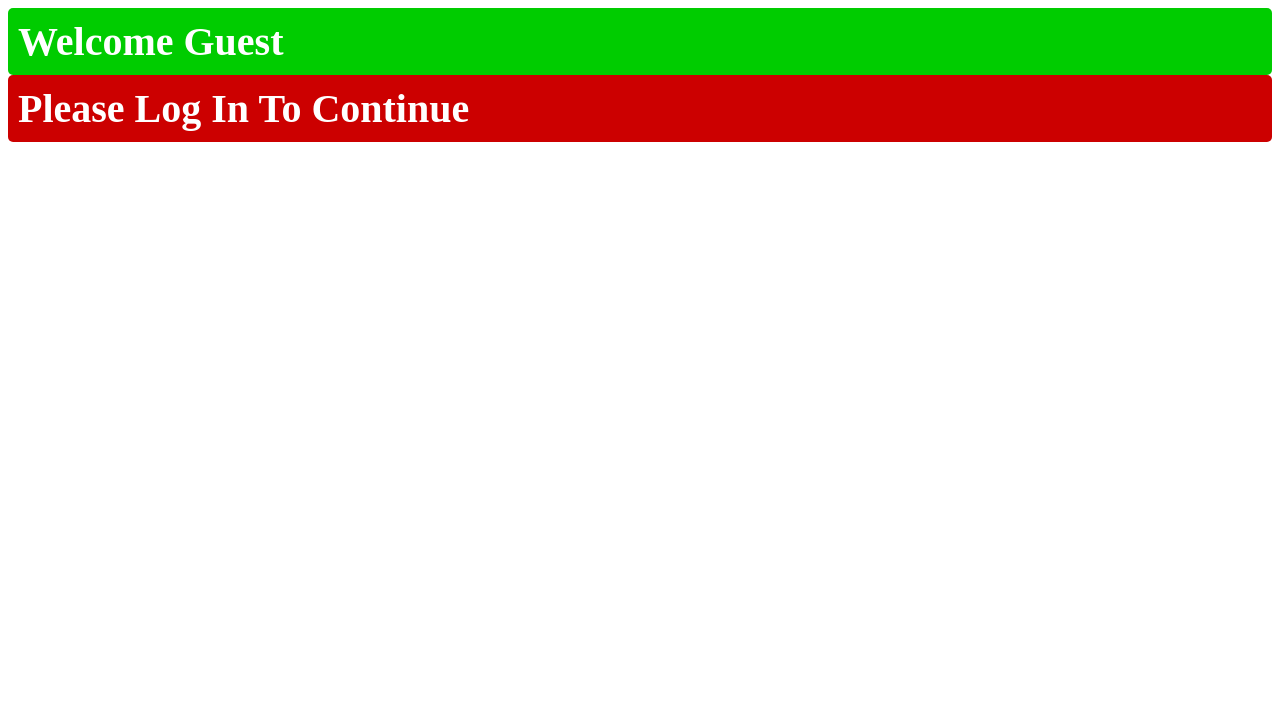
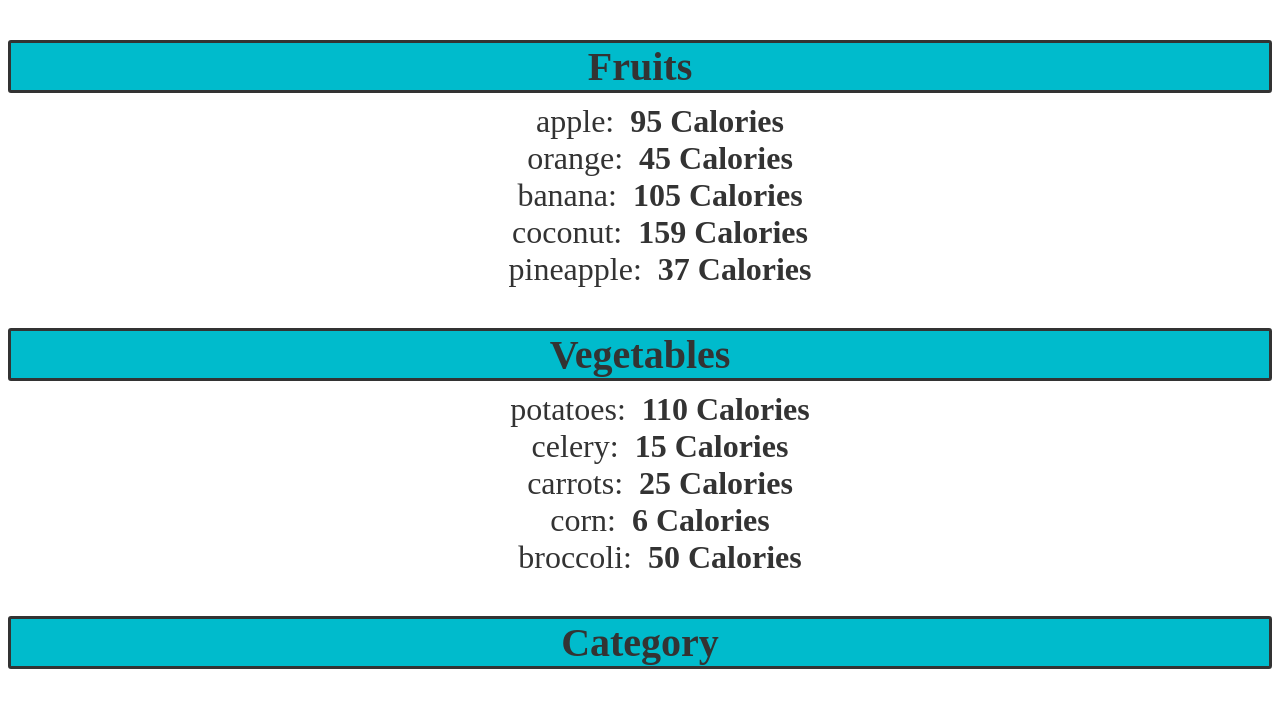
Before and after one commit to Domtracz/ReactJS, a React (Vite) app in the folder website/my-react-web/: page / in a window 1280 px wide. Shown: the top 708 px of the page. Built offline with nearby package versions, Linux system fonts and the light colour scheme.

Commit message:
list  rendering  commit

```diff
--- a/website/my-react-web/src/App.jsx
+++ b/website/my-react-web/src/App.jsx
@@ -7,13 +7,28 @@
 //import Button from "./Button";
 
 //import Student from "./Student";
-import UserGreeting from "./UserGreeting";
+
+//import UserGreeting from "./UserGreeting";
+
+import List from "./List";
 
 function App() {
+  const fruits =[{id: 1, name:"apple", calories: 95},
+              {id: 2, name:"orange", calories: 45},
+              {id: 3, name:"banana", calories: 105},
+              {id: 4, name:"coconut", calories: 159},
+              {id: 5, name:"pineapple", calories: 37}];
+
+  const vegetables =[{id: 1, name:"potatoes", calories: 110},
+              {id: 2, name:"celery", calories: 15},
+              {id: 3, name:"carrots", calories: 25},
+              {id: 4, name:"corn", calories: 6},
+              {id: 5, name:"broccoli", calories: 50}];
   return(
     <>
-  <UserGreeting isLoggedIn ={true} />
-  <UserGreeting/>
+      {fruits.length>0 && <List items={fruits} category = "Fruits"/> }
+      {vegetables.length > 0 && <List items={vegetables} category = "Vegetables"/> }
+      <List/>
     </>
   );
 }
--- /dev/null
+++ b/website/my-react-web/src/List.jsx
@@ -0,0 +1,44 @@
+import PropTypes from 'prop-types';
+
+function List(props){
+
+//const fruits =[{id: 1, name:"apple", calories: 95},
+              //{id: 2, name:"orange", calories: 45},
+              //{id: 3, name:"banana", calories: 105},
+              //{id: 4, name:"coconut", calories: 159},
+              //{id: 5, name:"pineapple", calories: 37}];
+
+//fruits.sort((a,b)=> a.name.localeCompare(b.name))//alphabetical
+//fruits.sort((a,b)=> b.name.localeCompare(a.name))//reverse alphabetical
+//fruits.sort((a,b)=>a.calories-b.calories);//calories numeric order
+//fruits.sort((a,b)=>b.calories-a.calories);//calories reeverse numeric order
+
+//const lowCalFruits =fruits.filter(fruit => fruit.calories < 100);
+//const highCalFruits =fruits.filter(fruit => fruit.calories < 100);
+const category = props.category;
+const itemList = props.items;
+
+const listItems = itemList.map(item => <li key={item.id}>
+                                      {item.name}: &nbsp;
+                                      <b>{item.calories} Calories</b></li>);
+
+//const lowCalListItems = lowCalFruits.map(lowCalFruit => <li key={lowCalFruit.id}>
+                                                        //{lowCalFruit.name}: &nbsp;
+                                                        //<b>{lowCalFruit.calories}</b></li>);
+
+return(<>
+      <h3 className ="list-category">{category}</h3>
+      <ol className ="list-items">{listItems}</ol>
+      </>);
+}
+
+List.propTypes = {
+  category: PropTypes.string,
+  items: PropTypes.arrayOf(PropTypes.shape({id: PropTypes.number, name:PropTypes.string, calories: PropTypes.number})),
+  }
+
+List.defaultProps = {
+category:"Category",
+items:[],
+}
+export default List
--- a/website/my-react-web/src/index.css
+++ b/website/my-react-web/src/index.css
@@ -52,6 +52,30 @@
   padding: 10px;
   border-radius: 5px;
   margin:0;
+}
+
+.list-category{
+  font-size: 2.5em;
+  font-weight: bold;
+  color: hsl(0, 0%, 20%);
+  margin-bottom: 10px;
+  text-align: center;
+  border: 3px solid;
+  border-radius: 3px;
+  background-color: hsl(185, 100%, 40%);
+}
+
+.list-items{
+  font-size: 2em;
+  list-style: none;
+  color: hsl(0, 0%, 20%);
+  text-align: center;
+  margin: 0;
+}
+
+.list-items li:hover{
+color: hsl(0, 0%, 40%);
+cursor: pointer;
 }
 /*
 
```
